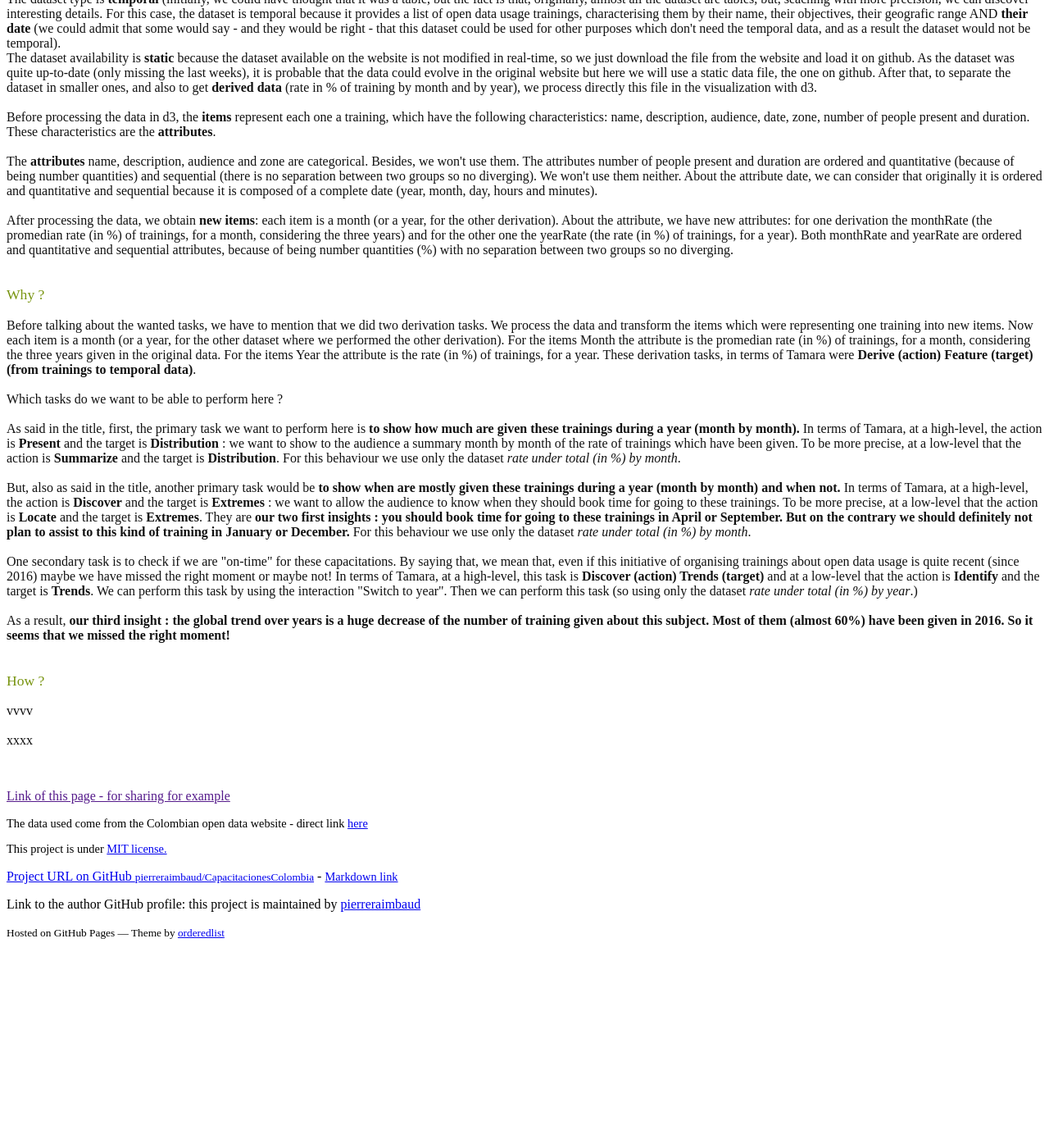
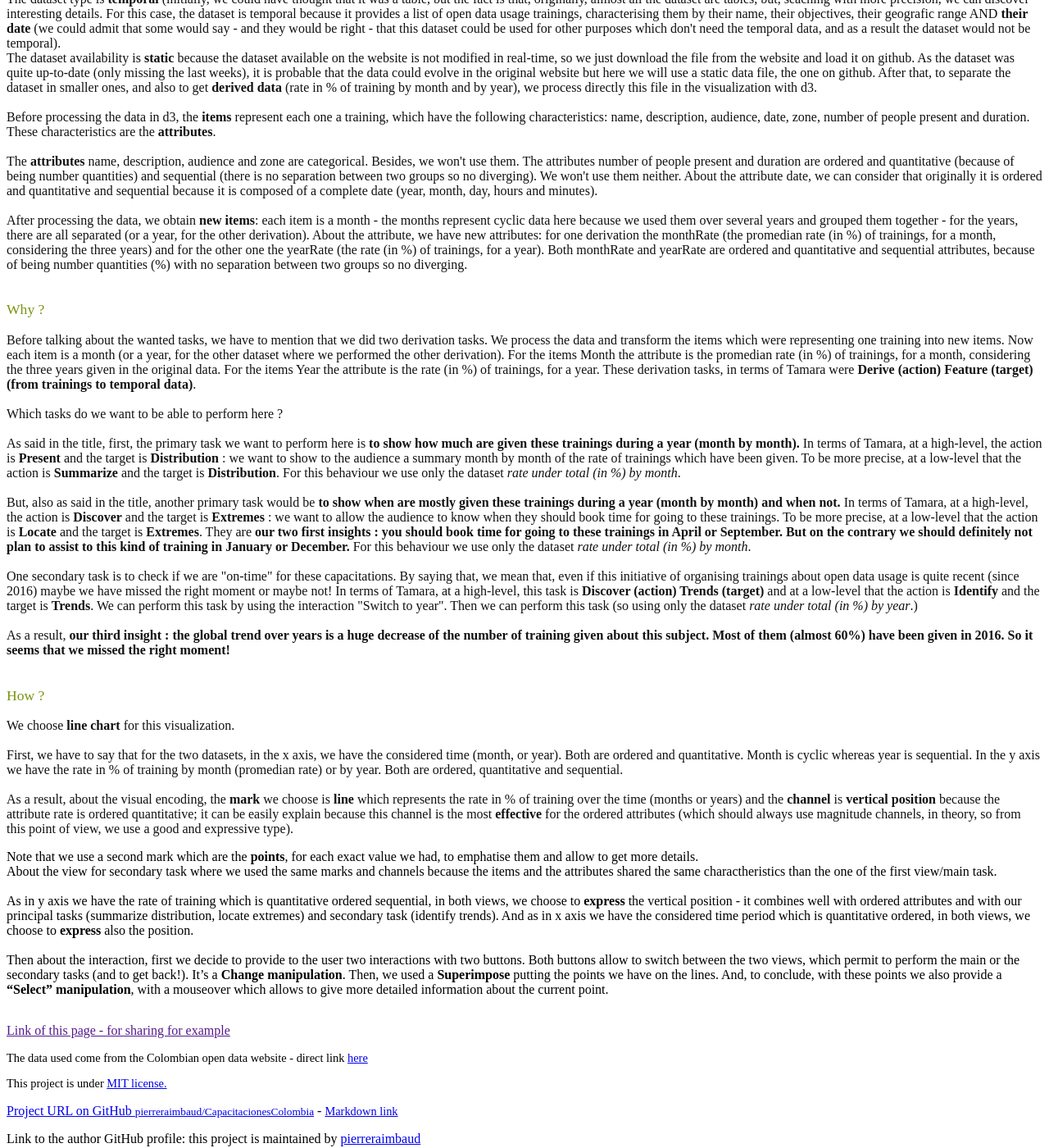
Before and after one commit to pierreraimbaud/CapacitacionesColombia, a Jekyll site: the page built from README.md, in a window 1280 px wide and 1400 px high, scrolled down 949 px. Shown: the whole window at 82% size. Built offline with Jekyll 4.4.1, drawn with Linux system fonts in a browser that asks for light colours; our own code applies the rules of GitHub Pages for plain Markdown files; before the commit the page ends 2111 px from its top, so only the background shows below that.

Commit message:
How viz analysis

```diff
--- a/_layouts/default.html
+++ b/_layouts/default.html
@@ -83,7 +83,7 @@
 
                 The <b>attributes</b> name, description, audience and zone are categorical. Besides, we won't use them. The attributes number of people present and duration are ordered and quantitative (because of being number quantities) and sequential (there is no separation between two groups so no diverging). We won't use them neither. About the attribute date, we can consider that originally it is ordered and quantitative and sequential because it is composed of a complete date (year, month, day, hours and minutes).<br/><br/>
 
-                After processing the data, we obtain <b>new items</b>: each item is a month (or a year, for the other derivation). About the attribute, we have new attributes: for one derivation the monthRate (the promedian rate (in %) of trainings, for a month, considering the three years) and for the other one the yearRate (the rate (in %) of trainings, for a year). Both monthRate and yearRate are ordered and quantitative and sequential attributes, because of being number quantities (%) with no separation between two groups so no diverging.<br/><br/>
+                After processing the data, we obtain <b>new items</b>: each item is a month - the months represent cyclic data here because we used them over several years and grouped them together - for the years, there are all separated (or a year, for the other derivation). About the attribute, we have new attributes: for one derivation the monthRate (the promedian rate (in %) of trainings, for a month, considering the three years) and for the other one the yearRate (the rate (in %) of trainings, for a year). Both monthRate and yearRate are ordered and quantitative and sequential attributes, because of being number quantities (%) with no separation between two groups so no diverging.<br/><br/>
             </p>
             <p style="color:#789410;font-size:110%">Why ?</p>
             <p style="color:#111111;">
@@ -106,10 +106,15 @@
             </p>
             <p style="color:#789410;font-size:110%">How ?</p>
             <p style="color:#111111;">
-              vvvv
+              We choose <b>line chart</b> for this visualization.<br/><br/>
+              First, we have to say that for the two datasets, in the x axis, we have the considered time (month, or year). Both are ordered and quantitative. Month is cyclic whereas year is sequential. In the y axis we have the rate in % of training by month (promedian rate) or by year. Both are ordered, quantitative and sequential.<br/><br/>
+              As a result, about the visual encoding, the <b>mark</b> we choose is <b>line</b> which represents the rate in % of training over the time (months or years) and the <b>channel</b> is <b>vertical position</b> because the attribute rate is ordered quantitative; it can be easily explain because this channel is the most <b>effective</b> for the ordered attributes (which should always use magnitude channels, in theory, so from this point of view, we use a good and expressive type).</p>
+              Note that we use a second mark which are the <b>points</b>, for each exact value we had, to emphatise them and allow to get more details.
+              <br/>About the view for secondary task where we used the same marks and channels because the items and the attributes shared the same charactheristics than the one of the first view/main task.
+              </br></br>
+              As in y axis we have the rate of training which is quantitative ordered sequential, in both views, we choose to <b>express</b> the vertical position - it combines well with ordered attributes and with our principal tasks (summarize distribution, locate extremes) and secondary task (identify trends). And as in x axis we have the considered time period which is quantitative ordered, in both views, we choose to <b>express</b> also the position.
               <br/><br/>
-              xxxx
-              <br/><br/>
+              Then about the interaction, first we decide to provide to the user two interactions with two buttons. Both buttons allow to switch between the two views, which permit to perform the main or the secondary tasks (and to get back!). It’s a <b>Change manipulation</b>. Then, we used a <b>Superimpose</b> putting the points we have on the lines. And, to conclude, with these points we also provide a <b>“Select” manipulation</b>, with a mouseover which allows to give more detailed information about the current point.</p>
             </p>
       </div>
     </div>
```
